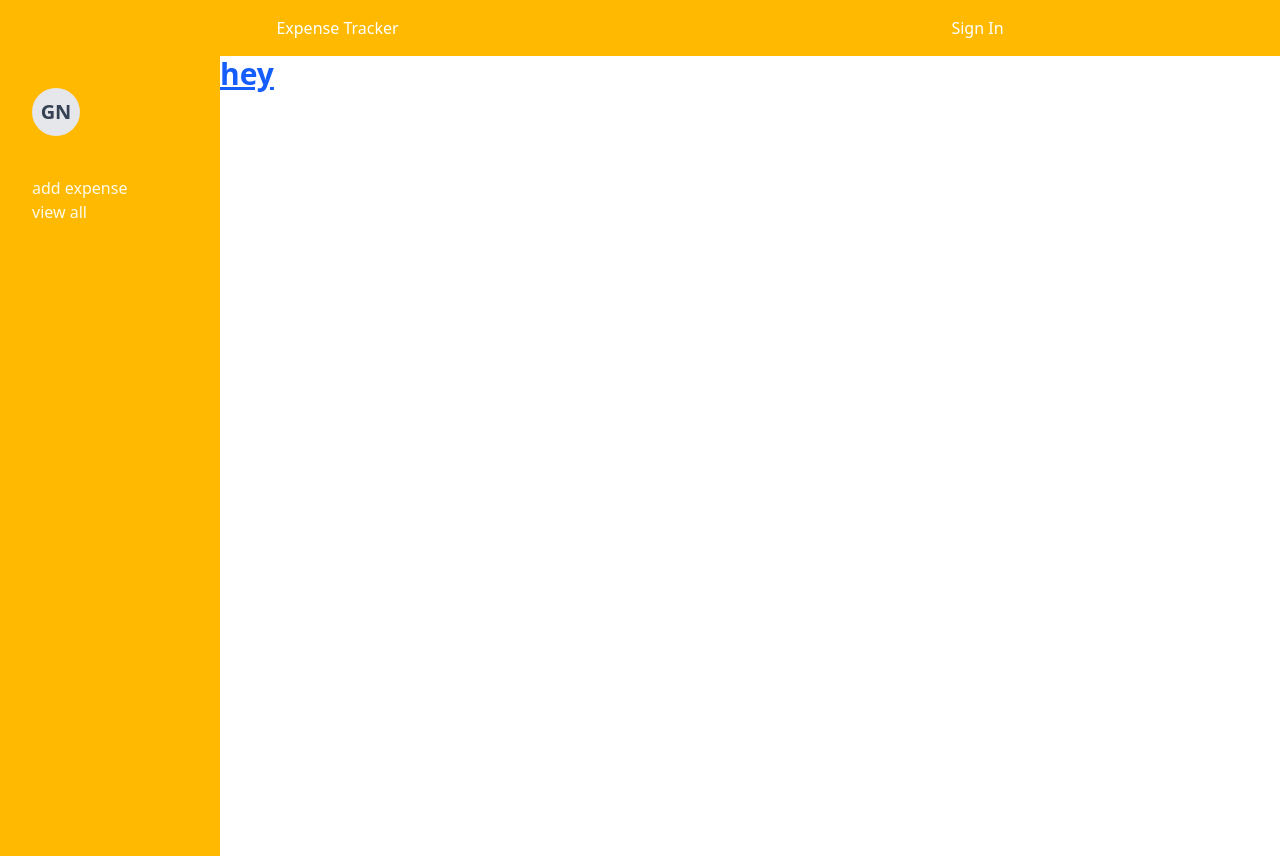
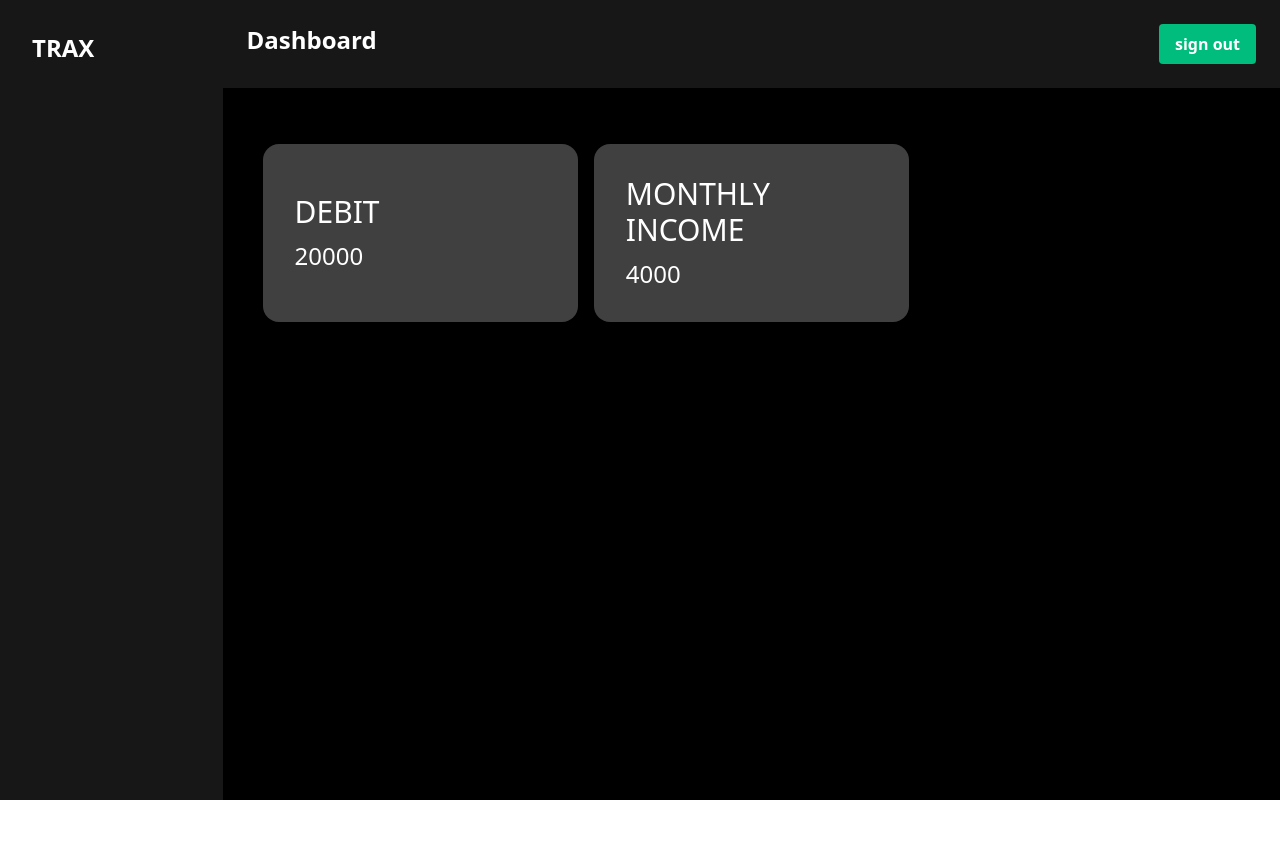
Before and after one commit to Germs31/expense-tracking, a Next.js app: page / in a window 1280 px wide. After the commit the page ends 800 px from the top, so only its background shows below. Built offline with nearby package versions, Linux system fonts and the light colour scheme.

Commit message:
card comp, dummy data

```diff
--- /dev/null
+++ b/src/app/add/page.tsx
@@ -0,0 +1,9 @@
+import React from 'react'
+
+const AddPage = () => {
+  return (
+    <div>add</div>
+  )
+}
+
+export default AddPage
--- a/src/app/layout.tsx
+++ b/src/app/layout.tsx
@@ -15,11 +15,15 @@ export default function RootLayout({
 }>) {
   return (
     <html lang="en">
-      <body>
-        <Header/>
-        <div className="flex">
-          <SideBar/>
-          {children}
+      <body className="flex h-screen w-screen">
+        {/* Sidebar */}
+        <SideBar />
+        {/* Main Content */}
+        <div className="h-full w-full bg-black">
+          <Header/>
+            <main>
+            {children}
+            </main>
         </div>
       </body>
     </html>
--- a/src/app/page.tsx
+++ b/src/app/page.tsx
@@ -1,7 +1,26 @@
+import Card from "@/components/Card/Card"
+
+
+const dummyData = [
+  {
+    title: "debit",
+    total: 20000
+  },
+  {
+    title: "monthly income",
+    total: 4000
+  }
+]
+
 export default function Home() {
   return (
-    <h1 className="text-3xl font-bold underline text-blue-600">
-      hey
-    </h1>
+    <div className="p-10">
+      {/* Top Features */}
+      <div className="grid grid-cols-1 sm:grid-cols-2 lg:grid-cols-3 gap-4 mt-4">
+        {dummyData.map((data, index) => (
+          <Card key={index} title={data.title} total={data.total} />
+        ))}
+      </div>
+    </div>
   )
 }
--- /dev/null
+++ b/src/components/Card/Card.tsx
@@ -0,0 +1,16 @@
+import React from 'react'
+
+interface ICard  {
+  title: string | "Debit"
+  total: number | 1000
+}
+const Card = (props: ICard) => {
+  return (
+    <div className="rounded-2xl bg-neutral-700 min-w-32 min-h-28 flex flex-col justify-center items-start p-8">
+      <div className="text-3xl text-white mb-2.5">{props.title.toLocaleUpperCase()}</div>
+      <div className="text-2xl text-white">{props.total}</div>
+    </div>
+  )
+}
+
+export default Card
--- a/src/components/Header/Header.tsx
+++ b/src/components/Header/Header.tsx
@@ -2,9 +2,13 @@ import React from 'react'
 
 const Header = () => {
   return (
-    <div className="w-screen flex justify-around items-center bg-amber-400 h-14 text-white p-8:">
-      <div>Expense Tracker</div>
-      <div>Sign In</div>
+    <div className="bg-neutral-900 text-white flex justify-between p-6">
+      <div className="text-2xl font-bold">Dashboard</div>
+
+
+      <button className="bg-emerald-500 hover:bg-emerald-900 text-white font-bold py-2 px-4 rounded">
+        sign out
+      </button>
     </div>
   )
 }
--- a/src/components/Sidebar/SideBar.tsx
+++ b/src/components/Sidebar/SideBar.tsx
@@ -1,28 +1,13 @@
 import React from 'react'
-import Link from 'next/link'
 
 const SideBar = () => {
 
-  const links: string[] = ["add expense", " view all"]
   return (
-    <div className='bg-amber-400 text-amber-50 h-screen w-55 p-8'>
+    <div className='bg-neutral-900 text-white h-screen w-64 p-8'>
       {/* Main Content */}
       <div>
-        <div className="flex items-center space-x-4">
-          <div className="w-12 h-12 rounded-full bg-gray-200 flex items-center justify-center">
-            <span className="text-xl font-bold text-gray-700">GN</span>
-          </div>
-        </div>
-      </div>
-
-      {/* Page Links */}
-      <div className="mt-10">
-        <div className='flex flex-col'>
-          {
-            links.map((link: string, index: number) => (
-              <Link className="hover:text-black" key={index} href={`/${link}`}> {link} </Link>
-            ))
-          }
+        <div className="flex items-center">
+          <div className="text-white font-bold text-2xl">TRAX</div>
         </div>
       </div>
     </div>
```
